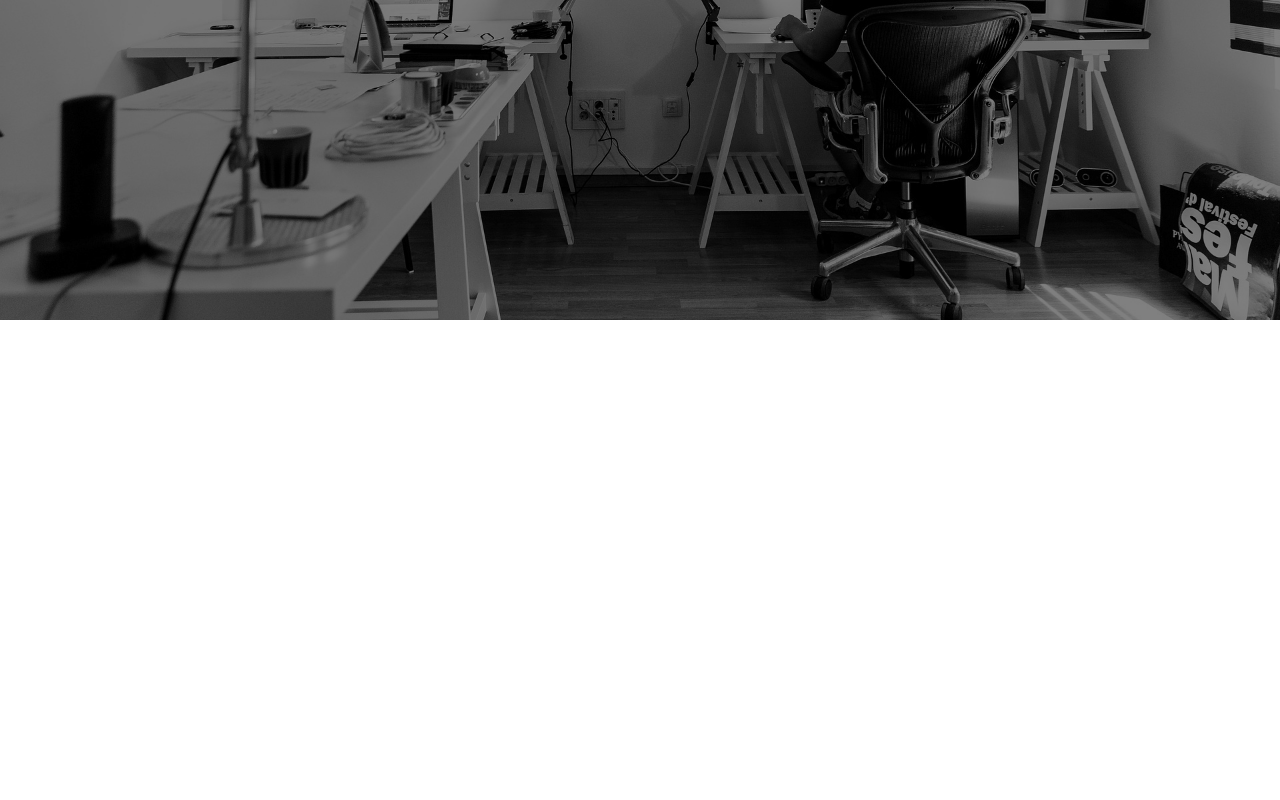
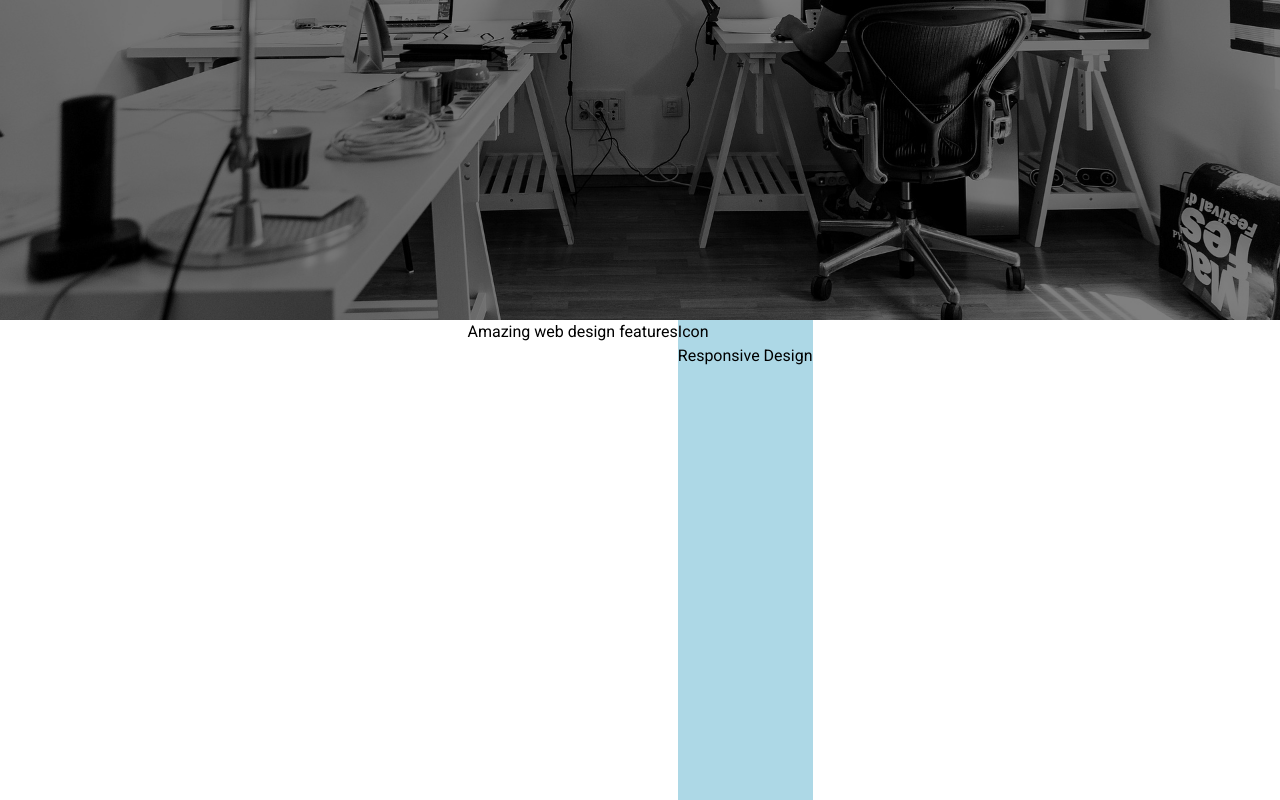
Before and after one commit to prattparedes/webdesign-mypage, a Vue app: page / in a window 1280 px wide. Shown: the part 480-1280 px from the top of the page. Before the commit the page ends 800 px from the top, so only its background shows below. Built offline with nearby package versions, Linux system fonts and the light colour scheme.

Commit message:
fonticon

```diff
--- a/package.json
+++ b/package.json
@@ -9,6 +9,9 @@
     "preview": "vite preview"
   },
   "dependencies": {
+    "@fortawesome/fontawesome-svg-core": "^6.2.1",
+    "@fortawesome/free-solid-svg-icons": "^6.2.1",
+    "@fortawesome/vue-fontawesome": "^3.0.2",
     "vue": "^3.2.41"
   },
   "devDependencies": {
--- a/src/App.vue
+++ b/src/App.vue
@@ -1,13 +1,13 @@
 <script setup>
-import NavBarVue from './components/NavBar.vue';
-import PageTitleVue from './components/PageTitle.vue';
+import CoreFeatures from "./components/CoreFeatures.vue";
+import NavBarVue from "./components/NavBar.vue";
+import PageTitleVue from "./components/PageTitle.vue";
 </script>
 
 <template>
-<NavBarVue/>
-<PageTitleVue/>
+  <NavBarVue />
+  <PageTitleVue />
+  <CoreFeatures />
 </template>
 
-<style>
-
-</style>
+<style></style>
--- /dev/null
+++ b/src/components/CoreFeatures.vue
@@ -0,0 +1,21 @@
+<template>
+  <div id="features" class="h-[60vh] flex justify-center align-centerflex-col">
+    <div>
+      <h1>Amazing web design features</h1>
+    </div>
+    <div class="flex">
+      <div class="flex flex-col bg-[lightblue]">
+        <h3>Icon</h3>
+        <h3>
+            Responsive Design
+        </h3>
+      </div>
+    </div>
+  </div>
+</template>
+
+<script setup>
+import { faUserSecret } from "@fortawesome/free-solid-svg-icons";
+</script>
+
+<style lang="scss" scoped></style>
```
Also changed, not shown: 1 other file (tests, documents, lock files or other folders).
